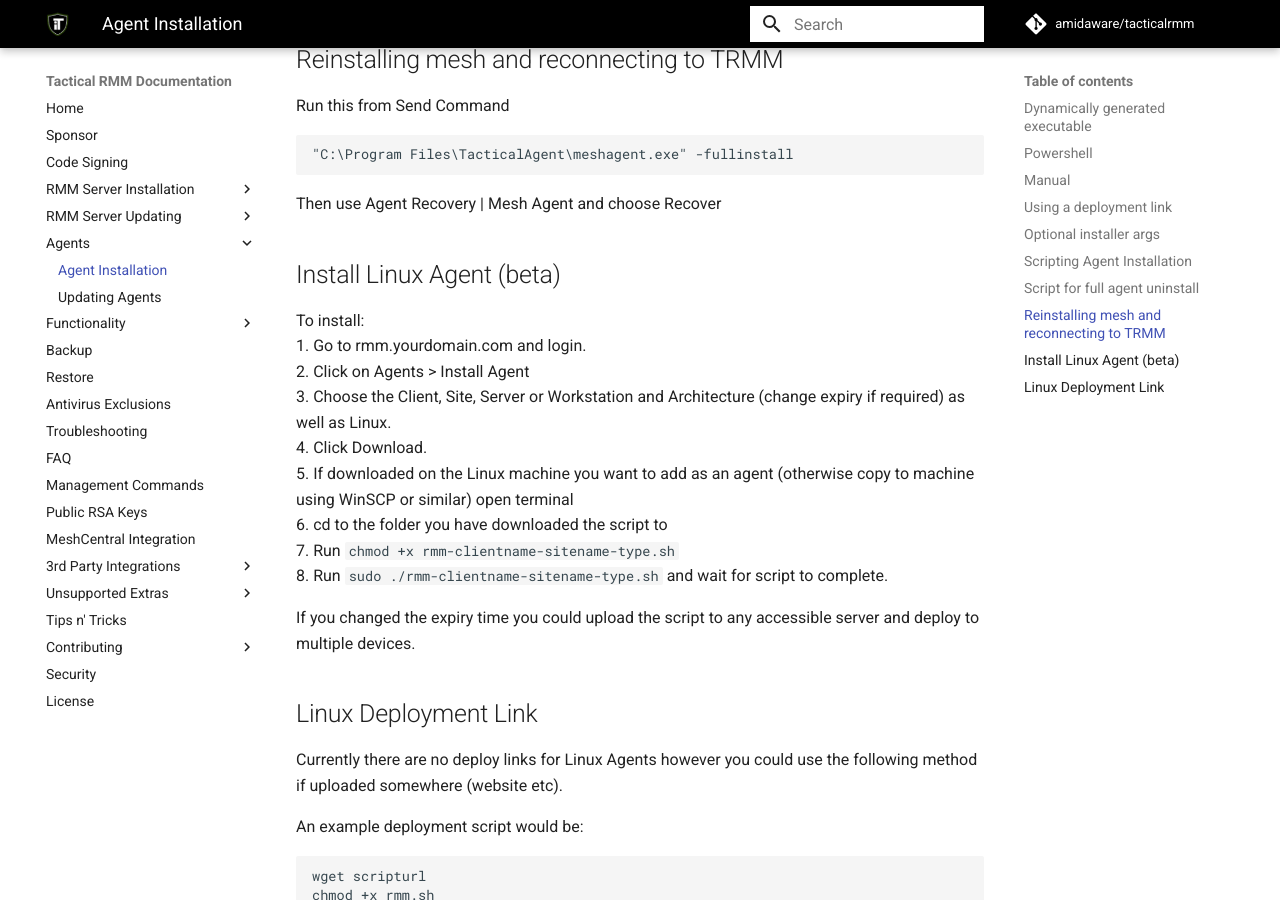
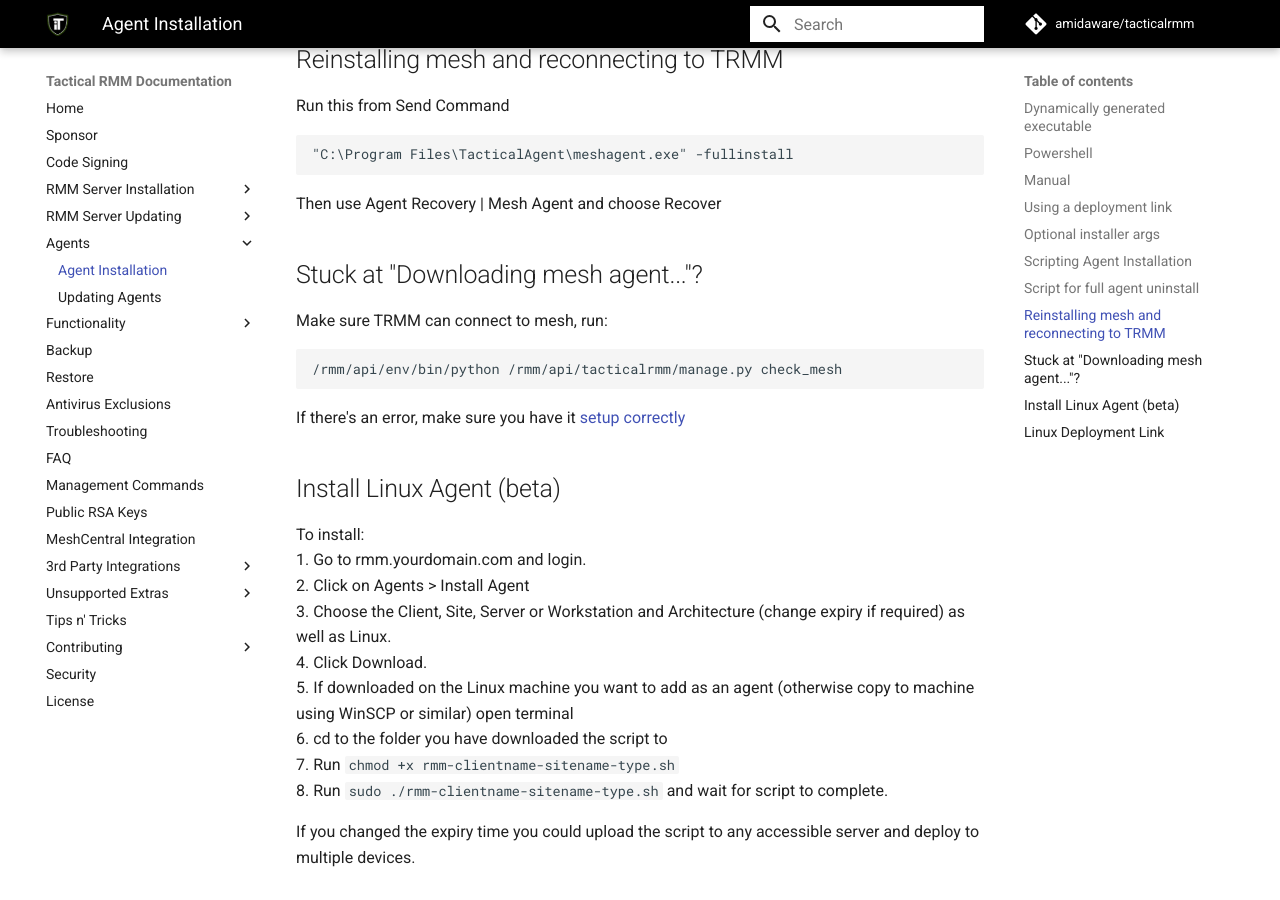
Before and after one commit to amidaware/trmm-docs, an MkDocs documentation site: the page built from docs/install_agent.md, in a window 1280 px wide and 900 px high, scrolled down 3978 px. Built offline with MkDocs 1.6.1 and Material for MkDocs 9.7.7, drawn with Linux system fonts in a browser that asks for light colours; comment, search, counter and statistics services are not loaded.

Commit message:
Adding mesh connection testing script

````diff
--- a/docs/install_agent.md
+++ b/docs/install_agent.md
@@ -147,6 +147,15 @@
 
 Then use Agent Recovery | Mesh Agent and choose Recover
 
+## Stuck at "Downloading mesh agent..."?
+
+Make sure TRMM can connect to mesh, run:
+
+```bash
+/rmm/api/env/bin/python /rmm/api/tacticalrmm/manage.py check_mesh
+```
+
+If there's an error, make sure you have it [setup correctly](howitallworks.md#meshcentral)
 
 ## Install Linux Agent (beta)
 
--- a/docs/troubleshooting.md
+++ b/docs/troubleshooting.md
@@ -62,6 +62,8 @@
 If you have agents that are relatively old, you will need to uninstall them manually and reinstall using the latest version.
 
 [Collect Update debug logs for troubleshooting agents that don't update](update_agents.md#manually-updating-from-the-command-line-on-the-agent)
+
+[Make sure TRMM can connect to mesh](install_agent.md#stuck-at-"downloading-mesh-agent")
 
 ## Agents not checking in or showing up / General agent issues
 
````
Also changed, not shown: docs/howitallworks.md (+4 -0 lines), docs/images/meshcentral_settings.png (added).
